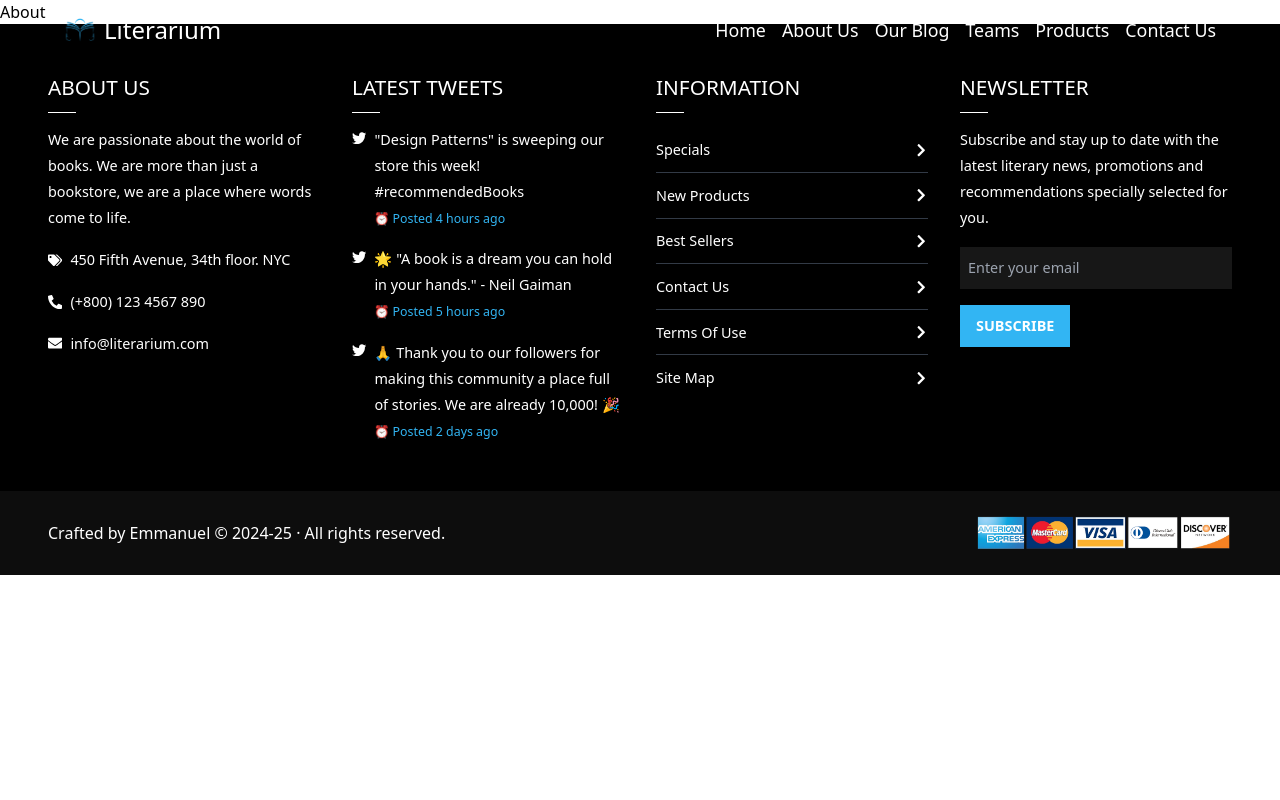
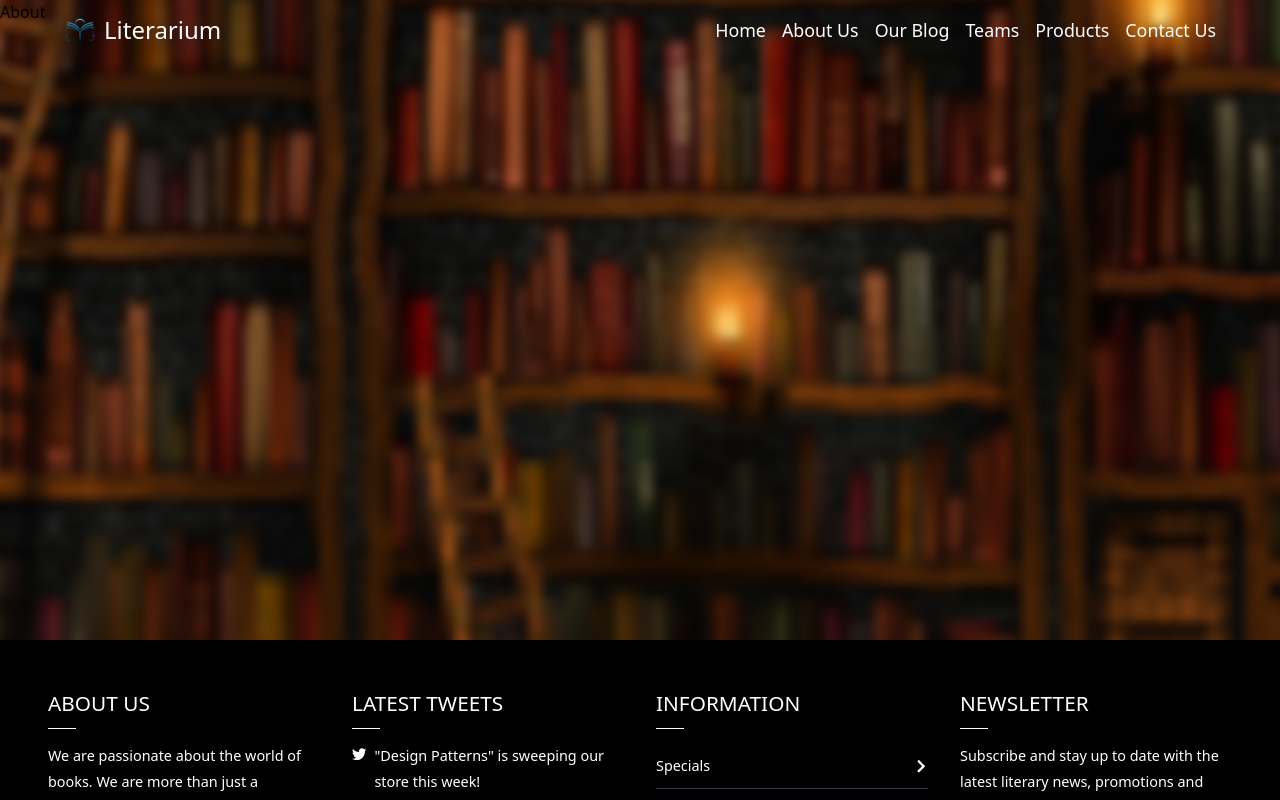
Before and after one commit to emmanuel-cruz-dev/literarium, a React (Vite) app: page /about in a window 1280 px wide. Shown: the top 800 px of the page. Built offline with nearby package versions, Linux system fonts and the light colour scheme.

Commit message:
nuevo css para paginas extra y bg about

```diff
--- a/src/App.tsx
+++ b/src/App.tsx
@@ -14,6 +14,8 @@ import Testimonies from "./components/Testimonies";
 import Gift from "./components/Gift";
 import PricePackage from "./components/PricePackage";
 import Newsletter from "./components/Newsletter";
+
+import About from "./components/routes/About";
 
 const Home = () => {
   return (
@@ -40,7 +42,7 @@ function App() {
       <Header />
       <Routes>
         <Route path="/" element={<Home />} />
-        <Route path="/about" element={<div>About</div>} />
+        <Route path="/about" element={<About />} />
         <Route path="/blog" element={<div>Blog</div>} />
         <Route path="/teams" element={<div>Teams</div>} />
         <Route path="/products" element={<div>Products</div>} />
--- a/src/components/Header.tsx
+++ b/src/components/Header.tsx
@@ -1,3 +1,4 @@
+import { Link } from "react-router-dom";
 import Logo from "../assets/icons/literarium-icono.png";
 import { HiMenu } from "react-icons/hi";
 
@@ -17,22 +18,22 @@ const Header = () => {
         </div>
         <ul className="header__list-container gap-4 hidden md:flex text-lg">
           <li>
-            <a href="/">Home</a>
+            <Link to="/">Home</Link>
           </li>
           <li>
-            <a href="/about">About Us</a>
+            <Link to="/about">About Us</Link>
           </li>
           <li>
-            <a href="/blog">Our Blog</a>
+            <Link to="/blog">Our Blog</Link>
           </li>
           <li>
-            <a href="/teams">Teams</a>
+            <Link to="/teams">Teams</Link>
           </li>
           <li>
-            <a href="/products">Products</a>
+            <Link to="/products">Products</Link>
           </li>
           <li>
-            <a href="/contact">Contact Us</a>
+            <Link to="/contact">Contact Us</Link>
           </li>
         </ul>
         <div className="block md:hidden">
--- /dev/null
+++ b/src/components/routes/About.tsx
@@ -0,0 +1,9 @@
+const About = () => {
+  return (
+    <section className="about-page" id="about-page">
+      <h1>About</h1>
+    </section>
+  );
+};
+
+export default About;
--- a/src/main.tsx
+++ b/src/main.tsx
@@ -2,6 +2,7 @@ import { StrictMode } from "react";
 import { createRoot } from "react-dom/client";
 import { BrowserRouter } from "react-router-dom";
 import "./index.css";
+import "./styles/pages.css";
 import App from "./App.tsx";
 
 createRoot(document.getElementById("root")!).render(
--- /dev/null
+++ b/src/styles/pages.css
@@ -0,0 +1,16 @@
+/***************************************
+ *            Inicio: About            *
+ ***************************************/
+
+.about-page {
+  background-image: url("../assets/images/inner-banner.png");
+  background-size: cover;
+  background-position: center;
+  background-repeat: no-repeat;
+  height: 80vh;
+  width: 100vw;
+}
+
+/***************************************
+ *            Fin: About              *
+ ***************************************/
```
Also changed, not shown: src/assets/images/inner-banner.png (added).
